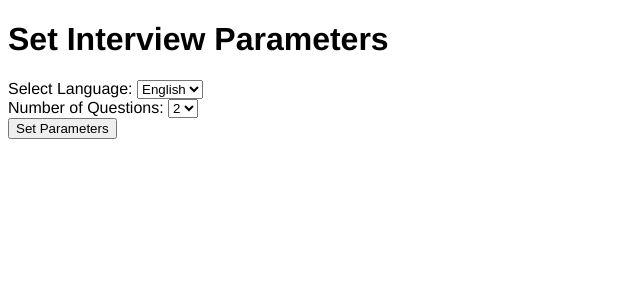
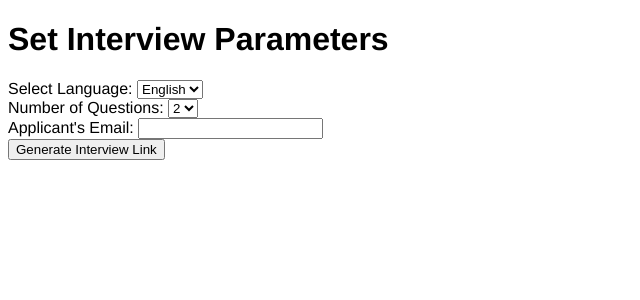
Before and after one commit to sidneygolstein/tunz.ai, a Flask app: page /set_parameters/1 in a window 1280 px wide. Shown: the top 300 px of the page, without its empty margins (0-640 px from the left). Run offline with Flask 3, Linux system fonts and the light colour scheme.

Commit message:
Templates a bit enhanced. Still need to implement the 'no come  back'feature when the interview is finished

```diff
--- a/app/routes.py
+++ b/app/routes.py
@@ -29,8 +29,10 @@ def create_interview():
 @main.route('/set_parameters/<int:interview_id>', methods=['GET', 'POST'])
 def set_parameters(interview_id):
     if request.method == 'POST':
+        session.clear()
         language = request.form['language']
         max_questions = int(request.form['max_questions'])
+        applicant_email = request.form['applicant_email']  # Get the applicant's email from the form
         interview_parameter = InterviewParameter(
             language=language,
             max_questions=max_questions,
@@ -39,20 +41,22 @@ def set_parameters(interview_id):
         db.session.add(interview_parameter)
         session['interview_parameter_id'] = interview_parameter.id
         session['interview_id'] = interview_id
+        session['applicant_email'] = applicant_email
         db.session.commit()
         interview_link = url_for('main.start_chat', interview_parameter_id=interview_parameter.id, interview_id=interview_id, _external=True)
 
         # Send email with the interview link
-        msg = Message('Your Interview Link', sender='sidney@tunz.ai', recipients=['golstein.sidney@gmail.com'])
+        msg = Message('Your Interview Link', sender='noreply@tunz.ai', recipients=[applicant_email])
         msg.body = f'Please use the following link to start the interview: {interview_link}'
         mail.send(msg)
 
-        return render_template('interview_link.html', interview_link=interview_link)
+        return render_template('interview_generated.html')
     return render_template('set_parameters.html', interview_id=interview_id)
 
 
 @main.route('/start/<int:interview_parameter_id>/<int:interview_id>', methods=['GET','POST'])
 def start_chat(interview_parameter_id, interview_id):
+    applicant_email = session.get('applicant_email', 'N/A')
     new_session = Session(interview_parameter_id=interview_parameter_id)
     db.session.add(new_session)
     db.session.commit()
@@ -74,12 +78,10 @@ def start_chat(interview_parameter_id, interview_id):
     db.session.add(question)
     db.session.commit()
 
-    return redirect(url_for('main.chat', session_id=new_session.id, interview_parameter_id=interview_parameter_id, interview_id=interview_id))
-
+    return redirect(url_for('main.chat', session_id=new_session.id, interview_parameter_id=interview_parameter_id, interview_id=interview_id, applicant_email = applicant_email))
 
 @main.route('/chat', methods=['GET', 'POST'])
 def chat():
-    thank_you_message = "Thank you for the interview Sidney." if session['language'] == 'english' else "Merci pour l'entretien Sidney."
 
     if 'interview_parameter_id' not in session or 'interview_id' not in session:
         return redirect(url_for('main.home'))
@@ -89,7 +91,8 @@ def chat():
     questions = Question.query.filter_by(session_id=current_session_id).all()
     answers = Answer.query.filter_by(session_id=current_session_id).all()
     max_questions = interview_parameter.max_questions
-
+    applicant_email = session.get('applicant_email', 'N/A')
+    thank_you_message = f"Thank you for the interview {applicant_email}." if session['language'] == 'english' else f"Merci pour l'entretien {applicant_email}."
     if request.method == 'POST':
         user_input = request.form['answer']
         question_id = request.form['question_id']
@@ -120,12 +123,12 @@ def chat():
 
         return redirect(url_for('main.chat'))
 
-    return render_template('chat.html', questions=questions, answers=answers, max_questions=max_questions, thank_you_message=thank_you_message)
+    return render_template('chat.html', questions=questions, answers=answers, max_questions=max_questions, thank_you_message=thank_you_message, applicant_email=applicant_email)
 
 
 
 
-@main.route('/result', methods=['GET'])
+@main.route('/applicant_result', methods=['GET'])
 def result():
     current_session_id = session.get('session_id')
     if not current_session_id:
@@ -133,7 +136,29 @@ def result():
 
     answers = Answer.query.filter_by(session_id=current_session_id).all()
     score = calculate_score(answers)  # Implement this function based on your grading logic
-    return render_template('result.html', score=score)
+
+    applicant_email = session.get('applicant_email', 'N/A')  # Get the applicant's email from the session
+
+    # Send email to HR
+    hr_email = "sidney@tunz.ai"  # Replace with HR email address from a form
+    hr_link = url_for('main.hr_result', session_id=current_session_id, _external=True)
+    msg = Message('Interview Finished',
+                  sender='noreply@tunz.ai',
+                  recipients=[hr_email])
+    msg.body = f'The interview of {applicant_email} has finished. Click the following link to view the result: {hr_link}'
+    mail.send(msg)
+
+    return render_template('applicant_result.html', score=score, applicant_email=applicant_email)
+
+@main.route('/hr_result/<int:session_id>', methods=['GET'])
+def hr_result(session_id):
+    applicant_email = session.get('applicant_email', 'N/A')
+    session_data = Session.query.get_or_404(session_id)
+    result = Result.query.filter_by(session_id=session_id).first()
+    score = result.score_result if result else "No score available"
+    return render_template('hr_result.html', score=score, session_data=session_data, applicant_email=applicant_email)
+
+
 
 @main.route('/restart', methods=['POST'])
 def restart():
--- a/app/templates/chat.html
+++ b/app/templates/chat.html
@@ -1,3 +1,4 @@
+
 {% extends 'base.html' %}
 
 {% block title %}Chat{% endblock %}
@@ -68,7 +69,7 @@
     </div>
     <div class="sidebar-right">
         <div class="sidebar-right-header">
-            <h2>Sidney Golstein</h2>
+            <h2>{{applicant_email}}</h2>
             <p>Live Interview</p>
         </div>
     </div>
--- a/app/templates/set_parameters.html
+++ b/app/templates/set_parameters.html
@@ -3,7 +3,7 @@
 <head>
     <meta charset="UTF-8">
     <title>Set Parameters</title>
-    <link rel="stylesheet" href="{{ url_for('static', filename='styles.css') }}">
+    <link rel="stylesheet" href="{{ url_for('static', filename='static/styles.css') }}">
 </head>
 <body>
     <div class="container">
@@ -22,7 +22,10 @@
                 <option value="7">7</option>
             </select>
             <br>
-            <button type="submit">Set Parameters</button>
+            <label for="applicant_email">Applicant's Email:</label>
+            <input type="email" name="applicant_email" id="applicant_email" required>
+            <br>
+            <button type="submit">Generate Interview Link</button>
         </form>
     </div>
 </body>
```
Also changed, not shown: app/templates/applicant_result.html (added, +14 -0 lines), app/templates/hr_result.html (added, +21 -0 lines), app/templates/interview_generated.html (added, +14 -0 lines), app/templates/interview_link.html (deleted, +0 -11 lines), app/templates/result.html (deleted, +0 -13 lines).
